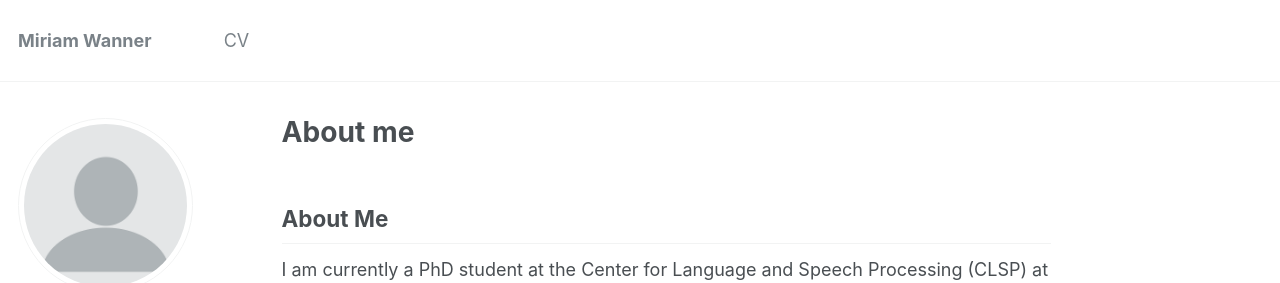
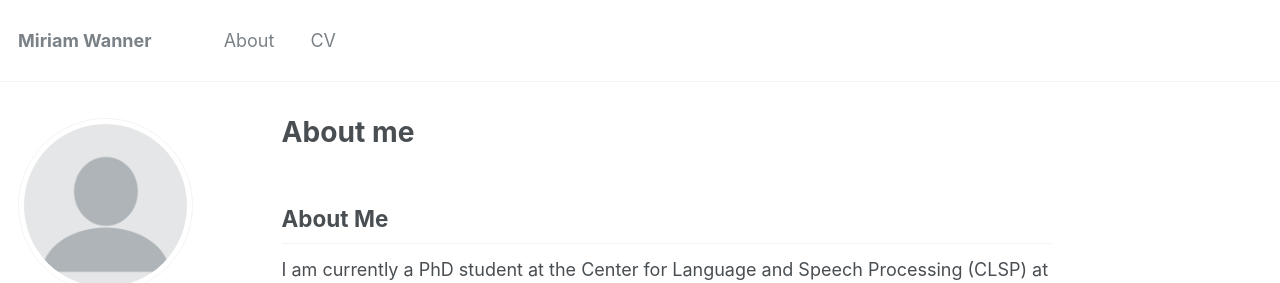
Before and after one commit to miriamwanner/miriamwanner.github.io, a Jekyll site: the page built from _pages/about.md, in a window 1280 px wide and 900 px high. Shown: the top 283 px of the window. Built offline with Jekyll 4.4.1, drawn with Linux system fonts in a browser that asks for light colours.

Commit message:
Add 'About' link to navigation

```diff
--- a/_data/navigation.yml
+++ b/_data/navigation.yml
@@ -1,5 +1,8 @@
 # main links links
 main:
+
+- title: "About"
+  url: /about/
 
 # - title: "Publications"
 #   url: /publications/
```
